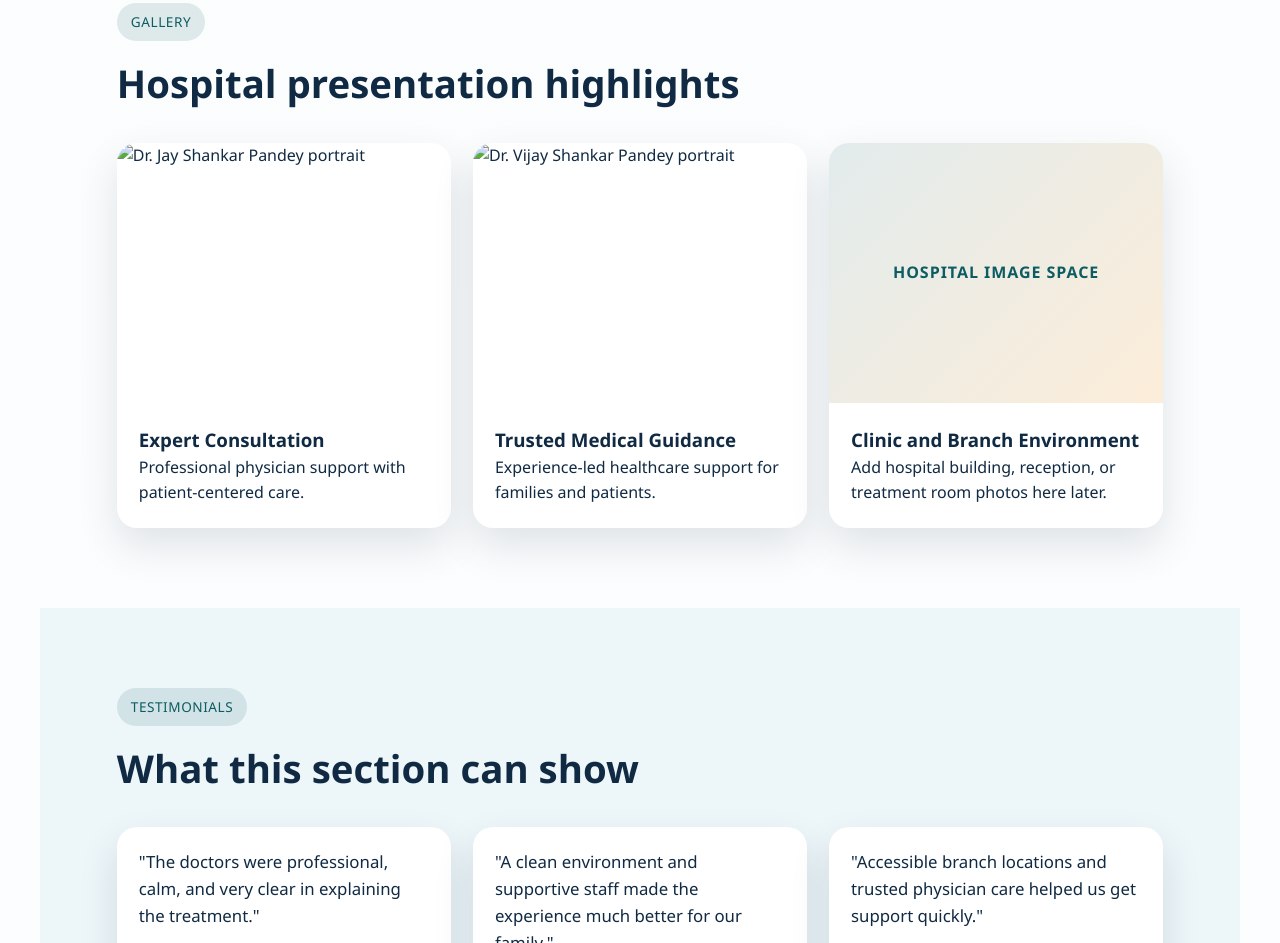
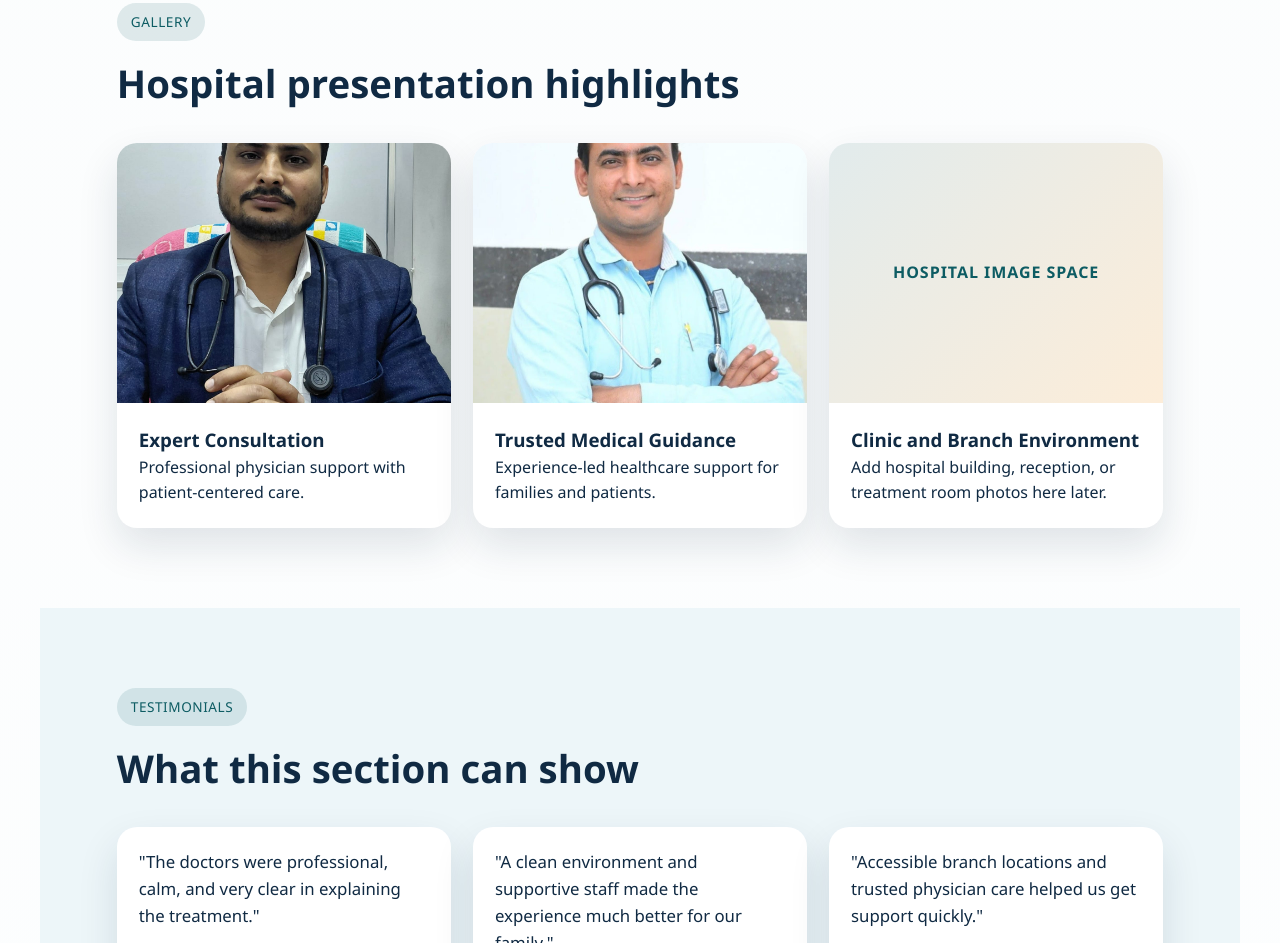
Before and after one commit to Mayank88084/BLP-YASHODA-HOSPITAL, a plain HTML site: page index.html in a window 1280 px wide. Shown: the part 3209-4152 px from the top of the page. Drawn offline with Linux system fonts and the light colour scheme.

Commit message:
Update index.html

```diff
--- a/index.html
+++ b/index.html
@@ -221,7 +221,8 @@
         <div class="gallery-grid">
           <article class="gallery-card">
             <img
-              src="images/dr-jay-shankar-pandey.jpeg"
+              src="dr-jay-shankar-pandey.jpeg"
+
               alt="Dr. Jay Shankar Pandey portrait"
             />
             <div class="gallery-copy">
@@ -231,7 +232,8 @@
           </article>
           <article class="gallery-card">
             <img
-              src="images/dr-vijay-shankar-pandey.jpeg"
+             src="dr-vijay-shankar-pandey.jpeg"
+
               alt="Dr. Vijay Shankar Pandey portrait"
             />
             <div class="gallery-copy">
```
